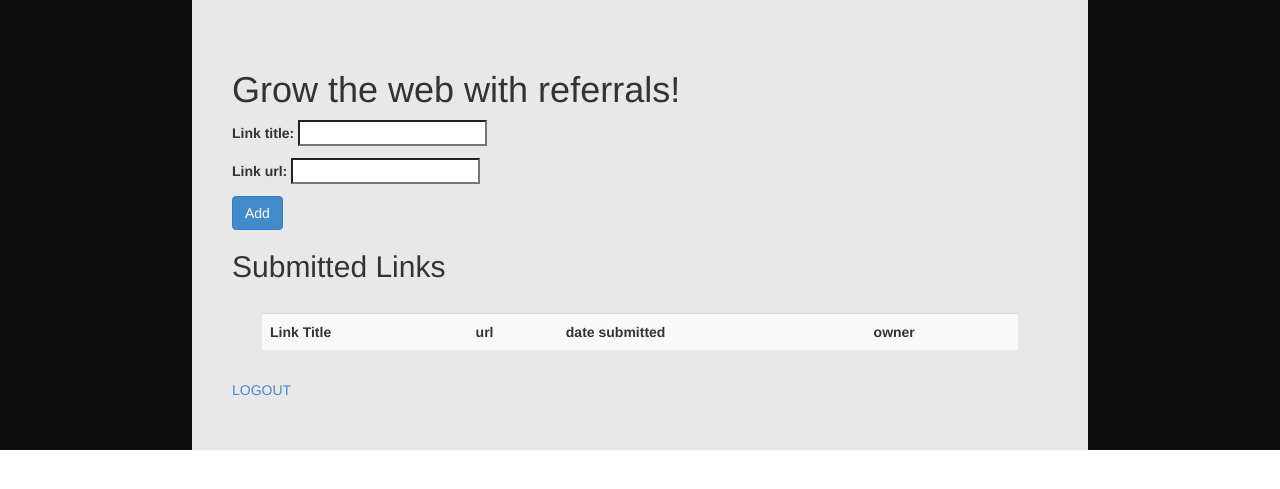
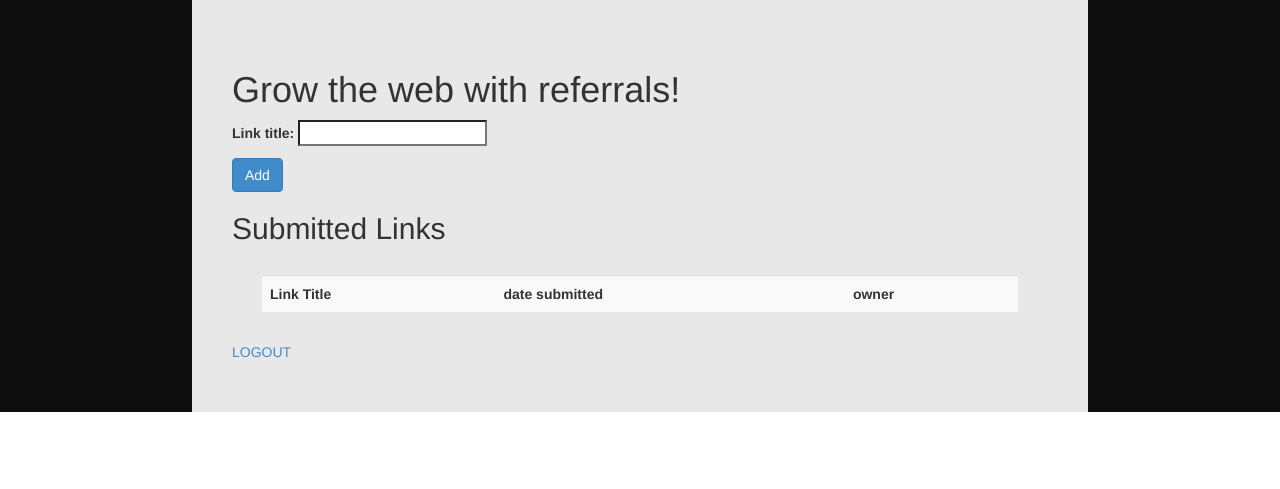
Before and after one commit to mkuchen/ambassador_app, a Django app: template templates/home.html in a window 1280 px wide. Shown: the top 489 px of the page. Run offline with Django 3.2, Linux system fonts and the light colour scheme; the template is opened without the code that fills it: values that come from a table or form of the project are taken from there, others are empty.

Commit message:
redirect now works, form errors too

```diff
--- a/ambassador_app/static/css/base.css
+++ b/ambassador_app/static/css/base.css
@@ -13,3 +13,7 @@ div#wrapper-outer div#content-main {
 	background-color: #e8e8e8;
 	padding: 50px 40px;
 }
+
+ul.errorlist {
+	color: red;
+}
--- a/ambassador_app/urls.py
+++ b/ambassador_app/urls.py
@@ -10,8 +10,8 @@ urlpatterns = patterns('',
     # url(r'^ambassador_app/', include('ambassador_app.foo.urls')),
     url(r'^home/$', HomeView.as_view(), name='home'),
     url(r'^welcome/$', WelcomeView.as_view()),
-    url(r'^landing/(?P<title>[\w|\W]+)/$', TitleView.as_view()),
-    url(r'^landing/$', LandingView.as_view()),
+    url(r'^landing/(?P<title>[\w|\W]+)/$', LandingRedirectView.as_view()),
+    url(r'^landing/$', LandingView.as_view(), name='main_landing'),
     url(r'^incorrect-login/$', IncorrectLoginView.as_view()),
     url(r'^accounts/login/$', LoginUserView.as_view(), name='login'),
     url(r'^login-auth/$', LoginAuthView.as_view(), name='auth'),
--- a/referral_center/forms.py
+++ b/referral_center/forms.py
@@ -1,9 +1,7 @@
 from django import forms
 
 class AdminLinkForm(forms.Form):
-	link_title = forms.CharField(max_length=500)
-	link_url = forms.CharField(max_length=500)
+	link_title = forms.SlugField(max_length=500)
 
 class LinkForm(forms.Form):
-	link_title = forms.CharField(max_length=500)
-	link_url = forms.CharField(max_length=500)
+	link_title = forms.SlugField(max_length=500)
--- a/templates/home.html
+++ b/templates/home.html
@@ -6,29 +6,16 @@
 	{% csrf_token %}
 	{{ form.as_p }}
 	<input type="submit" class="btn btn-primary" value="Add" />
-	{% if form.subject.errors %}
-		<ol>
-		{% for error in form.link_title.errors %}
-			<li><strong>{{ error|escape }}</strong></li>
-		{% endfor %}
-		</ol>
 
-		<ol>
-		{% for error in form.link_url.errors %}
-			<li><strong>{{ error|escape }}</strong></li>
-		{% endfor %}
-		</ol>
-	{% endif %}
 </form>
 
 <h2>Submitted Links</h2>
 <div style="margin: 30px">
 	<table class="table table-striped">
-		<tr style="font-weight:bold;"><th>Link Title</th><th>url</th><th>date submitted</th><th>owner</th></tr>
+		<tr style="font-weight:bold;"><th>Link Title</th><th>date submitted</th><th>owner</th></tr>
 		{% for ref in refs %}
 			<tr>
 				<td>{{ ref.link_title }}</td>
-				<td>{{ ref.link_url }}</td>
 				<td>{{ ref.date_submitted }}</td>
 				<td>{{ ref.owner.username }}</td>
 			</tr>
```
Also changed, not shown: referral_center/models.py (+14 -0 lines), referral_center/views.py (+22 -21 lines).
